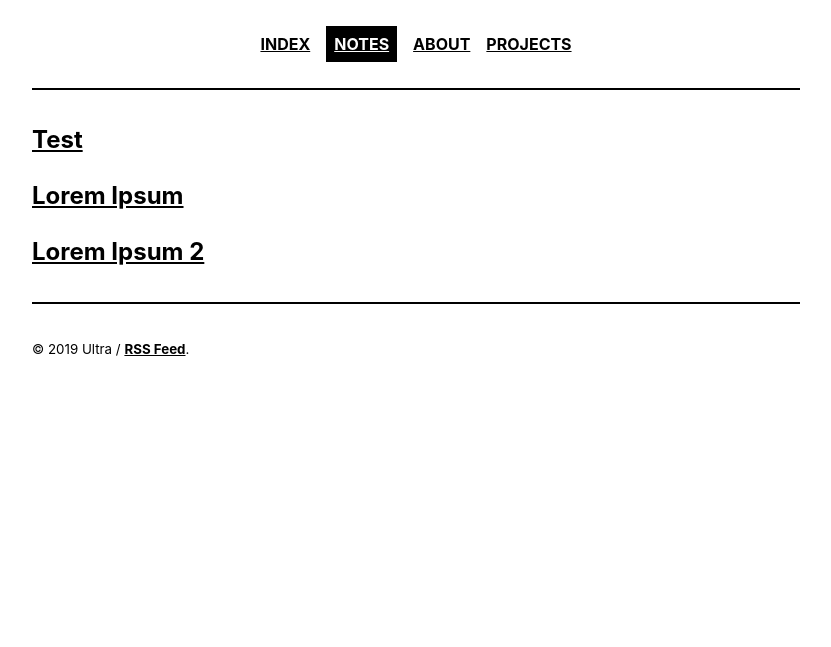
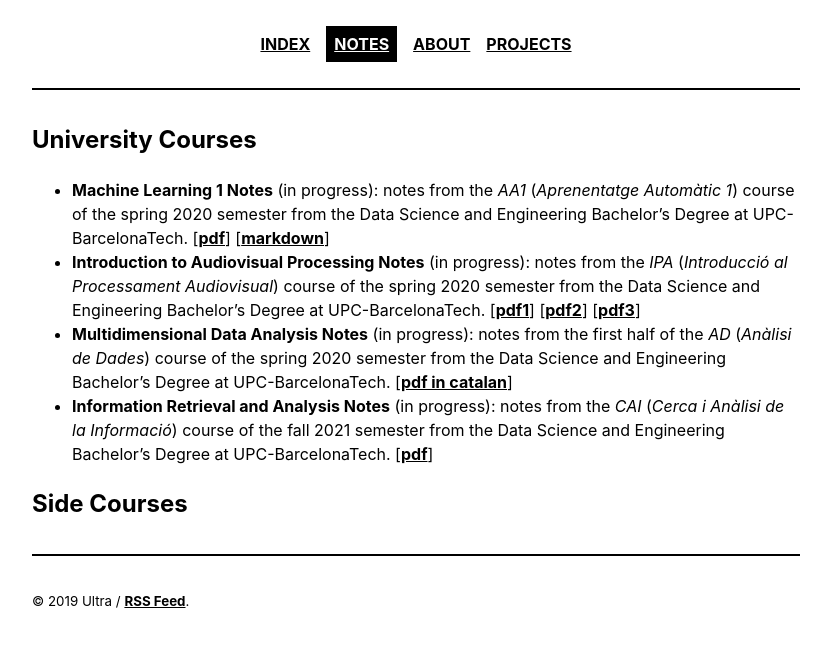
Before and after one commit to Atellas23/Atellas23.github.io, a Jekyll site: the page built from _pages/notes.md, in a window 1280 px wide. Shown: the top 647 px of the page, without its empty margins (224-1055 px from the left). Built offline with Jekyll 4.4.1, drawn with Linux system fonts in a browser that asks for light colours.

Commit message:
notes update

```diff
--- a/_pages/notes.md
+++ b/_pages/notes.md
@@ -1,4 +1,14 @@
 ---
-layout: blog
+layout: page
 title: Notes
 ---
+
+## University Courses
+- **Machine Learning 1 Notes** (in progress): notes from the *AA1* (*Aprenentatge Automàtic 1*) course of the spring 2020 semester from the Data Science and Engineering Bachelor's Degree at UPC-BarcelonaTech. [[pdf](/files/ML1.pdf)] [[markdown](/files/ML1.md)]
+<!--- - **Machine Learning 2 Notes** (in progress): notes from the *AA2* (*Aprenentatge Automàtic 2*) course of the fall 2021 semester from the Data Science and Engineering Bachelor's Degree at UPC-BarcelonaTech. --->
+<!--- - **Algorithmics and Programming 2 Notes** (in progress): notes from the *AP2* (*Algorísmia i Programació 2*) course of the spring 2021 semester from the Data Science and Engineering Bachelor's Degree at UPC-BarcelonaTech. [[pdf](/files/ML1.pdf)] --->
+- **Introduction to Audiovisual Processing Notes** (in progress): notes from the *IPA* (*Introducció al Processament Audiovisual*) course of the spring 2020 semester from the Data Science and Engineering Bachelor's Degree at UPC-BarcelonaTech. [[pdf1](/files/IPA1.pdf)] [[pdf2](/files/IPA2.md)] [[pdf3](/files/IPA3.md)]
+- **Multidimensional Data Analysis Notes** (in progress): notes from the first half of the *AD* (*Anàlisi de Dades*) course of the spring 2020 semester from the Data Science and Engineering Bachelor's Degree at UPC-BarcelonaTech. [[pdf in catalan](/files/AD.pdf)]
+- **Information Retrieval and Analysis Notes** (in progress): notes from the *CAI* (*Cerca i Anàlisi de la Informació*) course of the fall 2021 semester from the Data Science and Engineering Bachelor's Degree at UPC-BarcelonaTech. [[pdf](/files/CAI.pdf)]
+
+## Side Courses
```
Also changed, not shown: 6 other files.
